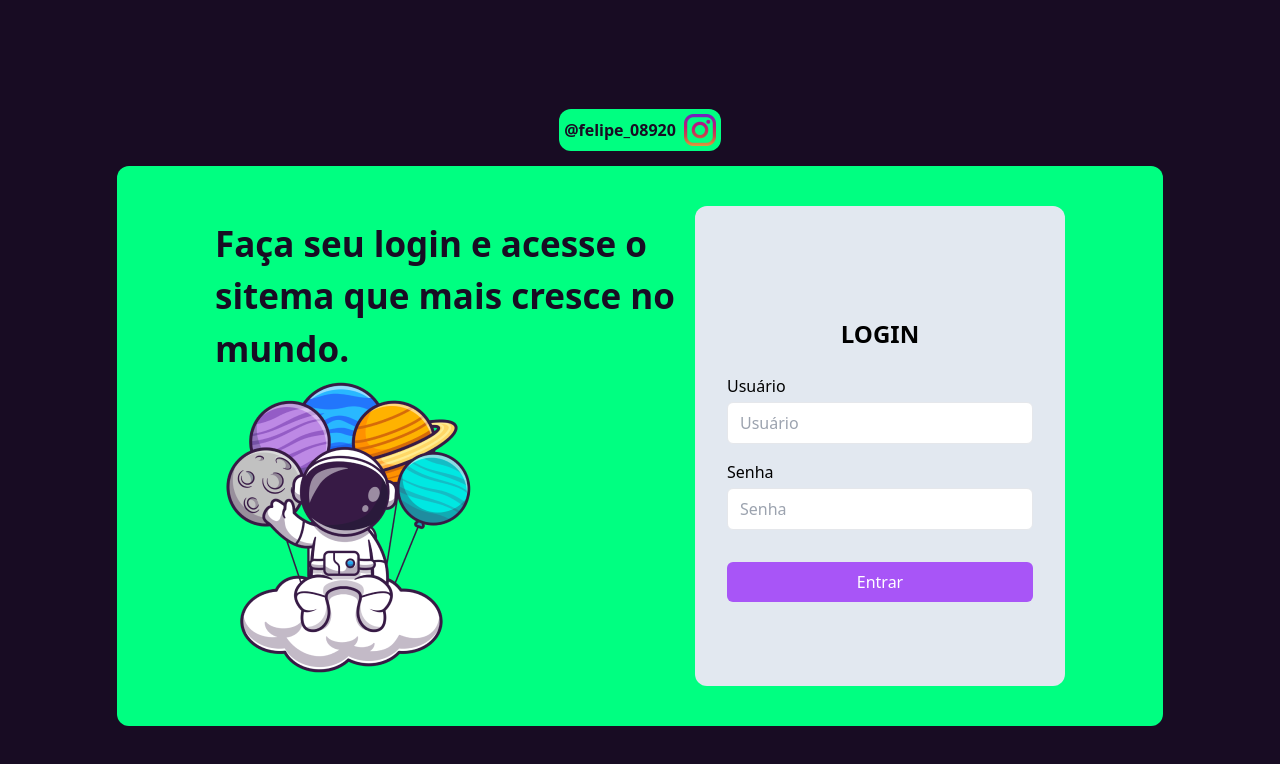
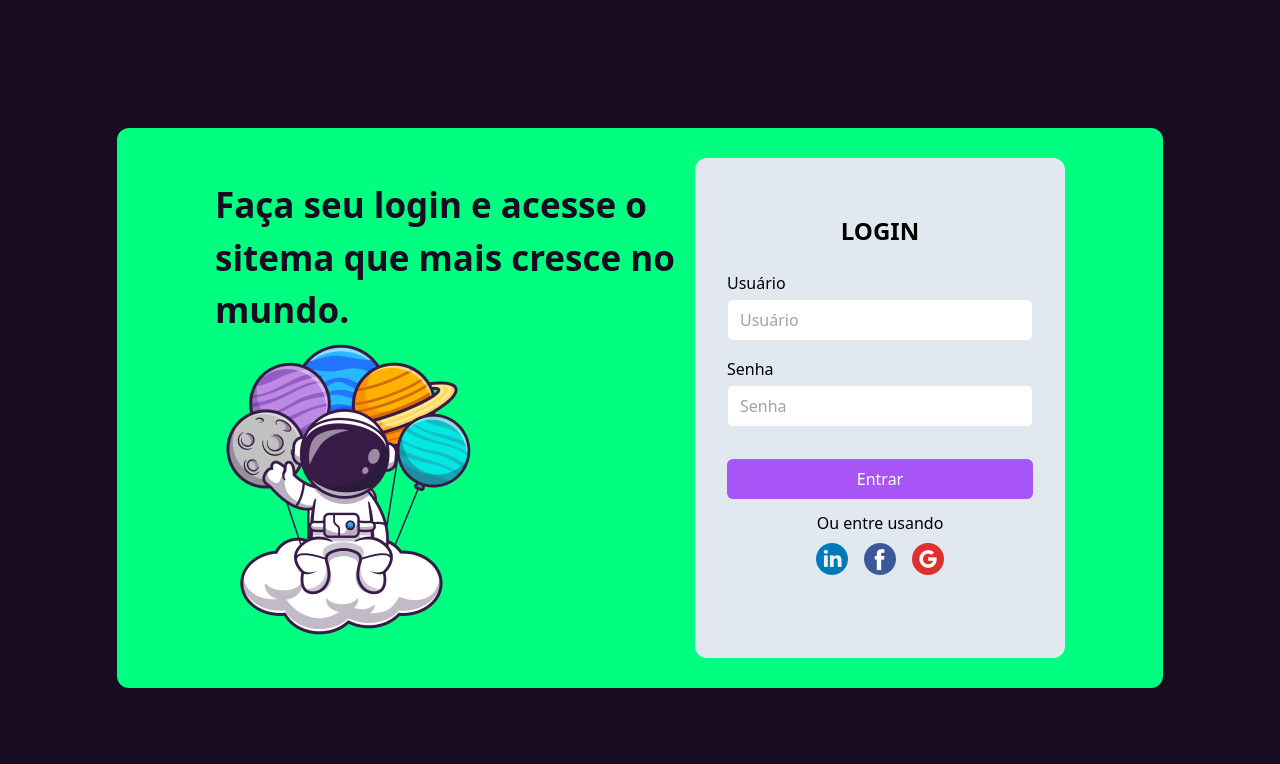
Before and after one commit to felipe-0892/Login-Form, a website: page index.html in a window 1280 px wide. Shown: the top 764 px of the page. Drawn offline with Linux system fonts and the light colour scheme.

Commit message:
adc icons

```diff
--- a/index.html
+++ b/index.html
@@ -8,22 +8,22 @@
     <title>Login Form</title>
 </head>
 <body class="flex flex-col items-center justify-center min-h-screen bg-[#180C23]">
-    <header class="flex flex-col items-center justify-center">
+    <!-- <header class="flex flex-col items-center justify-center">
         <div class="flex flex-row gap-2 pt-[35px]">
-            <a class=" flex flex-row gap-2 items-center justify-center w-[162px] h-[42px] bg-[#00FF81] rounded-xl hover:scale-110 duration-200" href="https://www.instagram.com/felipe_08920/" target="_blank">
+            <a class=" flex flex-row gap-2 items-center justify-center w-[162px] h-[42px] bg-[#00FF81] rounded-xl hover:scale-110 duration-200" href="#" target="_blank">
                 <p class="text-[#180C23] font-semibold">@felipe_08920</p>
                 <img class="w-[32px] h-[32px]" src="./assets/instagram.png" alt="">
             </a>
         </div>
-    </header>
+    </header> -->
     <main class="container-main flex flex-row gap-2 pt-[15px] justify-end px-[197px]">
         <div class="bg-[#00FF81] w-[1046px] h-[560px] rounded-xl flex flex-row justify-center items-center">
             <div class="">
                 <h2 class="font-bold text-[#180C23] text-[35px] w-[480px]">Faça seu login e acesse o sitema que mais cresce no mundo.</h2>
                 <img src="/assets/astronauta 1.png" alt="astronauta">
             </div>
-            <div class="bg-slate-200 rounded-xl p-8 w-[370px] h-[480px] text-center">
-                <div class="flex flex-col justify-center pt-[80px]">
+            <div class="bg-slate-200 rounded-xl p-8 w-[370px] h-[500px] text-center">
+                <div class="flex flex-col justify-center pt-[25px]">
                     <h1 class="text-2xl font-semibold mb-6">LOGIN</h1>
 
                     <form class="flex flex-col gap-4">
@@ -44,6 +44,14 @@
                         </button>
                     </form>
                 </div>
+                <div class="pt-[12px]">
+                    <p>Ou entre usando</p>
+                    <div class="flex flex-row justify-center items-center gap-4 pt-2">
+                        <a href=""><img class="hover:scale-125 duration-200" src="/assets/icon/linkedin.png" alt=""></a>
+                        <a href=""><img class="hover:scale-125 duration-200"  src="/assets/icon/facebook.png" alt=""></a>
+                        <a href=""><img class="hover:scale-125 duration-200"  src="/assets/icon/social.png" alt=""></a>
+                    </div>
+                </div>
             </div>
         </div>
     </main>
```
Also changed, not shown: assets/icon/facebook.png (added), assets/icon/linkedin.png (added), assets/icon/social.png (added), style/output.css.
